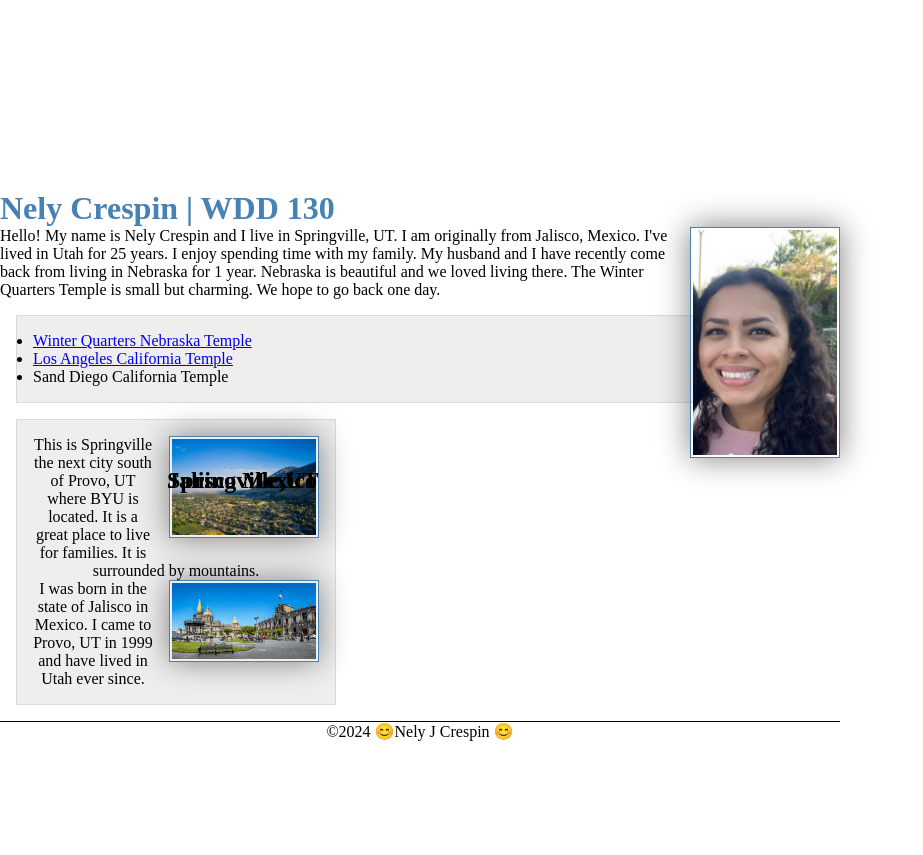
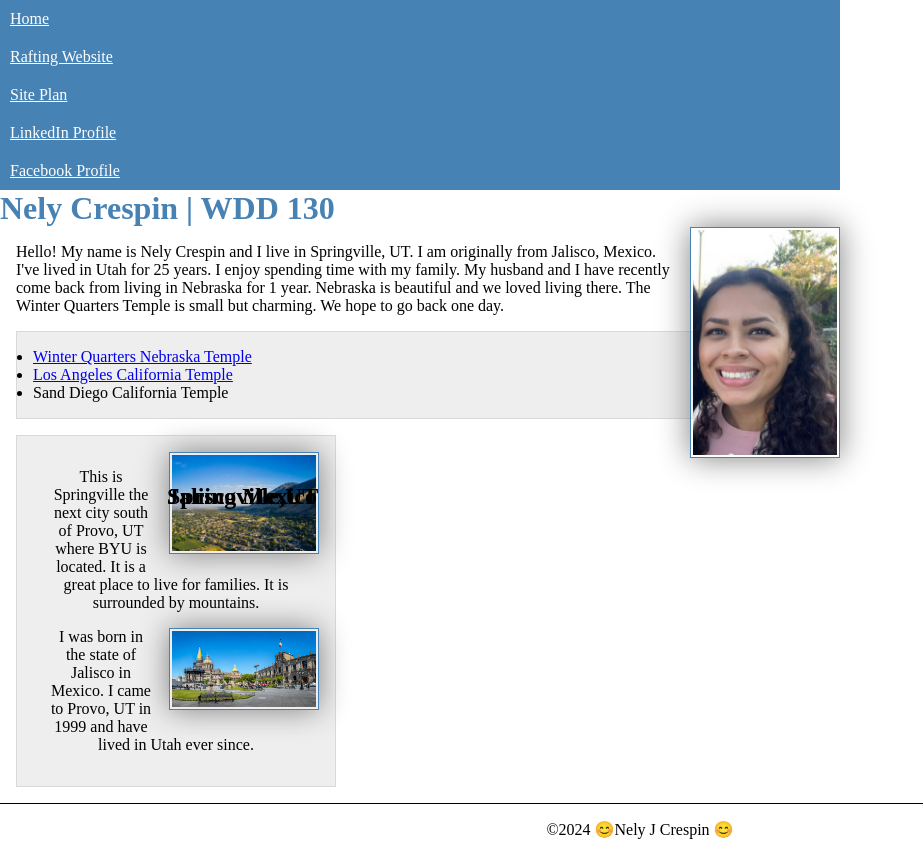
Before and after one commit to nelyjc/wdd130, a plain HTML site: page index.html in a window 1280 px wide. Shown: the whole page, without its empty margins (0-923 px from the left). Before the commit the page ends 800 px from the top, so only its background shows below. Drawn offline with Linux system fonts and the light colour scheme.

Commit message:
afterlunch

```diff
--- a/index.html
+++ b/index.html
@@ -1,6 +1,6 @@
-<!-- 05 October 2024-->
 <!DOCTYPE html>
 <html lang="en-US">
+    <!-- 05 October 2024-->
 <head>
     <meta charset="utf-8">
     <meta name="viewport" content="width=device-width">
@@ -11,19 +11,19 @@
 </head>
 
 <body>
+    <main>
     <header>
         <nav>
             <a href="#">Home</a>
             <a href="wwr/">Rafting Website</a>
             <a href="wwr/site-plan-rafting.html">Site Plan</a>
-            <a href="https://linkedin.com ">Linked In Profile</a>
+            <a href="https://linkedin.com ">LinkedIn Profile</a>
             <a href="https://facebook.com"> Facebook Profile</a>
         </nav>
-</header>
-<main>
-    <h1>Nely Crespin | WDD 130</h1>
-    <img src="images/profile.jpg" alt=" Hello, My name is Nely J Crespin" width="200">
-    <p>Hello! My name is Nely Crespin and I live in Springville, UT. I am originally from Jalisco, Mexico. I've lived in Utah for 25 years. I enjoy spending time with my family. My husband and I have recently come back from living in Nebraska for 1 year. Nebraska is beautiful and we loved living there. The Winter Quarters Temple is small but charming. We hope to go back one day.</p>
+    </header>
+        <h1>Nely Crespin | WDD 130</h1>
+        <img src="images/profile.jpg" alt=" Hello, My name is Nely J Crespin" width="200">
+        <p>Hello! My name is Nely Crespin and I live in Springville, UT. I am originally from Jalisco, Mexico. I've lived in Utah for 25 years. I enjoy spending time with my family. My husband and I have recently come back from living in Nebraska for 1 year. Nebraska is beautiful and we loved living there. The Winter Quarters Temple is small but charming. We hope to go back one day.</p>
 <ul class="box">
         <li><a href= "https://www.churchofjesuschrist.org/temples/details/winter-quarters-nebraska-temple?lang=eng" target="_blank">Winter Quarters Nebraska Temple</a></li>
         <li><a href= "https://www.churchofjesuschrist.org/temples/details/los-angeles-california-temple?lang=eng" target="_blank">Los Angeles California Temple</a></li>
@@ -37,8 +37,9 @@
     <img src="images/cathedral-Guadalajara-Mex (1).webp" alt="Jalisco, Mexico" width="200">
     <p>I was born in the state of Jalisco in Mexico. I came to Provo, UT in 1999 and have lived in Utah ever since.</p>
 </aside>
+    </main>
 <footer>
-        <p>©2024 😊Nely J Crespin 😊</p>
+    <p>©2024 😊Nely J Crespin 😊</p>
 </footer>
 </body>
 </html>
--- a/styles/styles.css
+++ b/styles/styles.css
@@ -7,7 +7,7 @@ nav a {
     color: white;
     display: block;
     padding: 20px;
-    background-color steelblue;
+    background-color: steelblue;
     padding: 10px;
 }
 h1 {
@@ -24,6 +24,7 @@ main img {
 }
 p {
     padding: 10px;
+    margin: 1rem;
 }
 
 main {
@@ -64,3 +65,6 @@ footer {
     background-color: #eee;
     color: #000;
 }
+.indent{
+    padding-left: 2rem;
+}
```
Also changed, not shown: 1 other file.
